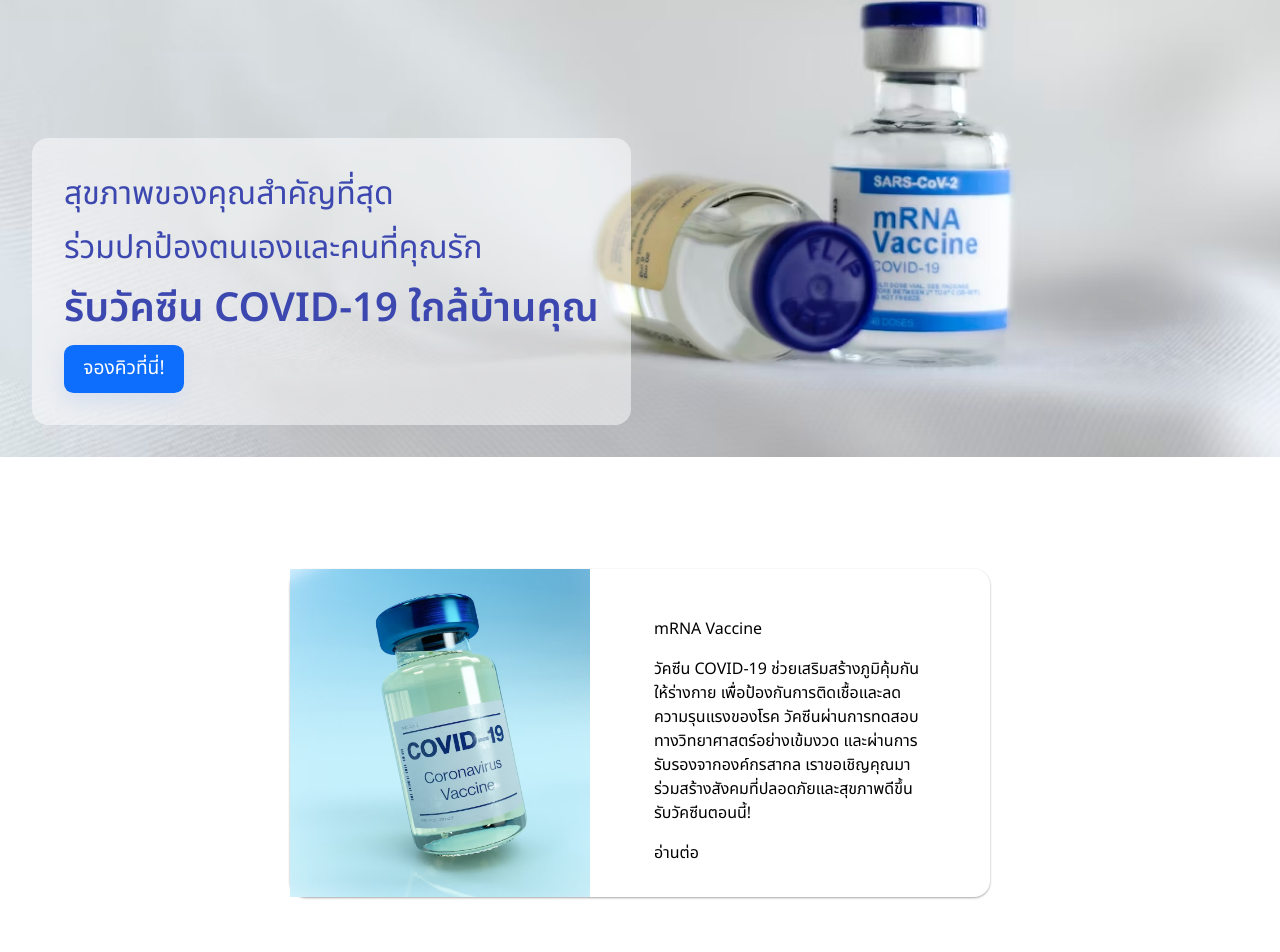
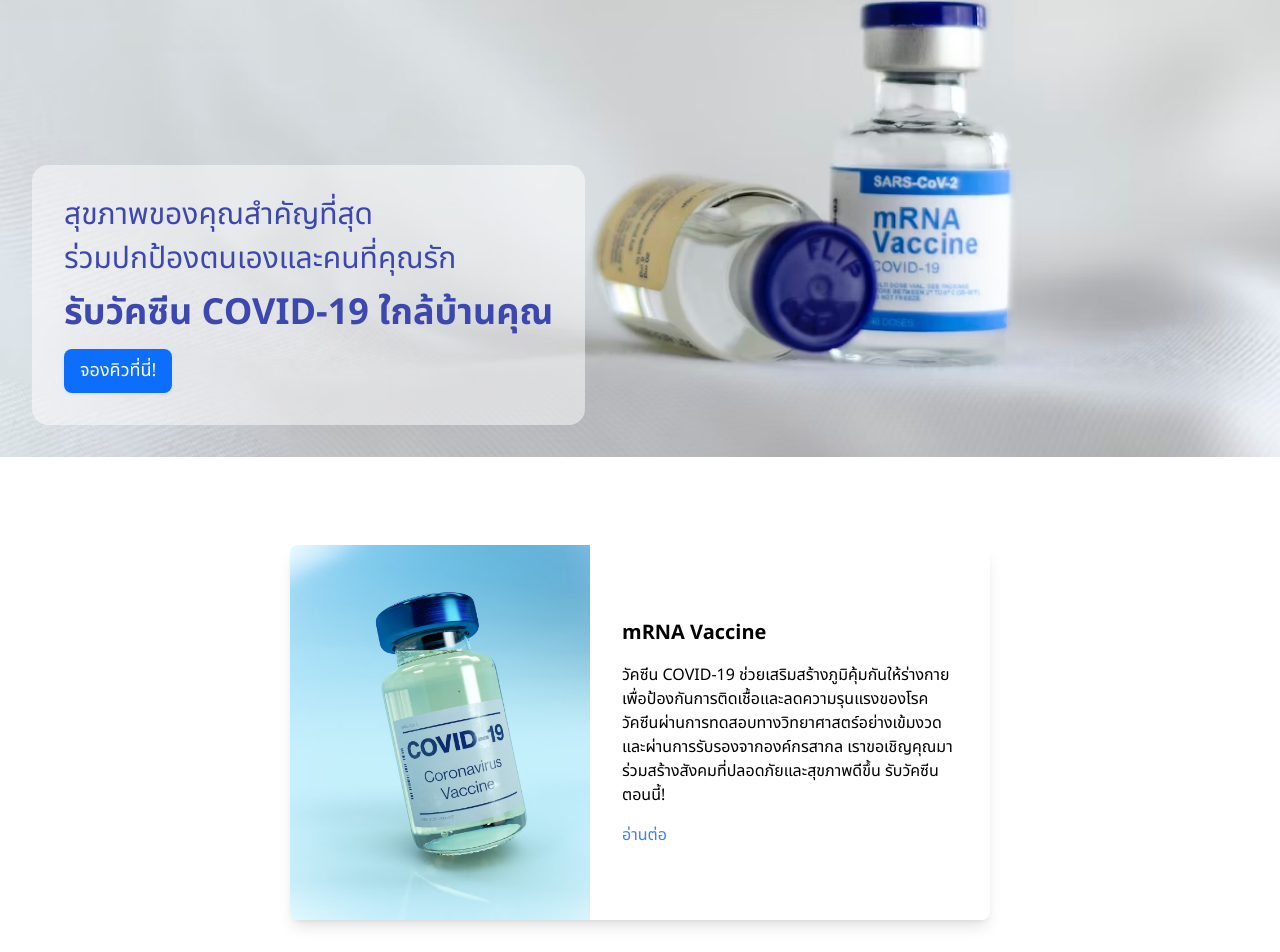
Before and after one commit to patcharapongk/2110507-Asgn03, a Next.js app: page / in a window 1280 px wide. Shown: the part 343-1295 px from the top of the page. Built offline with nearby package versions, Linux system fonts and the light colour scheme.

Commit message:
Migrated from CSS to Tailwind

```diff
--- a/src/components/Banner.tsx
+++ b/src/components/Banner.tsx
@@ -1,22 +1,23 @@
-import styles from "./banner.module.css";
 import Image from "next/image";
 export default function Banner() {
   return (
-    <div className={styles.banner}>
-      <div className={styles.banner_img}>
+    <div className="relative w-screen h-screen my-0 mx-auto">
+      <div className="relative my-0 mx-auto h-full w-full">
         <Image src="/img/banner.jpg" alt="banner" fill objectFit="cover" />
       </div>
-      <div className={styles.banner_overlay}>
-        <h2 className={styles.banner_title_h2}>สุขภาพของคุณสำคัญที่สุด</h2>
-        <h2 className={styles.banner_title_h2}>
-          ร่วมปกป้องตนเองและคนที่คุณรัก
-        </h2>
-
-        <h1 className={styles.banner_title_h1}>
-          รับวัคซีน COVID-19 ใกล้บ้านคุณ
-        </h1>
+      <div className=" absolute bg-white/50 p-8 rounded-2xl bottom-8 left-8 flex flex-col gap-4 text-[rgb(60,72,176)] ">
+        <div className="flex flex-col gap-2">
+          <h2 className="font-normal text-3xl">สุขภาพของคุณสำคัญที่สุด</h2>
+          <h2 className="font-normal text-3xl">
+            ร่วมปกป้องตนเองและคนที่คุณรัก
+          </h2>
+        </div>
+        <h1 className="font-bold text-4xl">รับวัคซีน COVID-19 ใกล้บ้านคุณ</h1>
         <div>
-          <button type="button" className={styles.banner_button}>
+          <button
+            type="button"
+            className="py-2 px-4 border-none rounded-lg bg-[#0D6EFD] text-white text-lg shadow shadow-[rgb(213,223,240)]"
+          >
             จองคิวที่นี่!
           </button>
         </div>
--- a/src/components/InfoCard.tsx
+++ b/src/components/InfoCard.tsx
@@ -1,21 +1,21 @@
 import Image from "next/image";
-import styles from "./infocard.module.css";
 
 export default function InfoCard() {
   return (
-    <div className={styles.wrap}>
-      <div className={styles.card}>
-        <div className={styles.card_pic_wrap}>
+    <div className="mt-2 h-full w-full flex justify-center">
+      <div className="flex bg-white max-w-[700px] my-20 mx-0 rounded-lg shadow-lg ">
+        <div className="relative w-[300px] shrink-0 ">
           <Image
-            className={styles.card_pic_wrap_img}
+            className="w-full h-auto rounded-l-lg object-cover"
             src="/img/vaccine.jpg"
             alt="Coronavirus Vaccine"
-            fill
-            objectFit="cover"
+            height="0"
+            width="0"
+            sizes="100vw"
           />
         </div>
-        <div className={styles.card_content}>
-          <h3>mRNA Vaccine </h3>
+        <div className="w-full flex flex-col justify-center p-8 gap-4">
+          <h3 className="text-xl font-bold">mRNA Vaccine </h3>
           <p>
             วัคซีน COVID-19 ช่วยเสริมสร้างภูมิคุ้มกันให้ร่างกาย
             เพื่อป้องกันการติดเชื้อและลดความรุนแรงของโรค
@@ -25,7 +25,9 @@ export default function InfoCard() {
             รับวัคซีนตอนนี้!
           </p>
           <p>
-            <a href="#0">อ่านต่อ </a>
+            <a href="#0" className="text-blue-500 hover:underline">
+              อ่านต่อ{" "}
+            </a>
           </p>
         </div>
       </div>
--- a/src/components/banner.module.css
+++ /dev/null
@@ -1,49 +0,0 @@
-.banner {
-  position: relative;
-  /* max-width: 1200px; */
-  /* max-height: 500px; */
-  width: 100vw;
-  height: 100vh;
-  margin: 0 auto;
-}
-
-.banner_img {
-  position: relative;
-  margin: 0 auto;
-  width: 100%;
-  height: 100%;
-  object-fit: contain;
-}
-
-.banner_overlay {
-  position: absolute;
-  background-color: rgba(255, 255, 255, 0.5);
-  padding: 2em;
-  border-radius: 1em;
-  bottom: 2em;
-  left: 2em;
-  display: flex;
-  flex-direction: column;
-  gap: 0.4em;
-  color: rgb(60, 72, 176);
-}
-
-.banner_title_h1 {
-  font-size: 2.5em;
-  font-weight: 600;
-}
-
-.banner_title_h2 {
-  font-size: 2em;
-  font-weight: 400;
-}
-
-.banner_button {
-  padding: 0.5em 1em;
-  border: none;
-  border-radius: 0.5em;
-  background-color: #0D6EFD;
-  color: white;
-  font-size: 1.2em;
-  box-shadow: rgb(213, 223, 240) -1px 8px 19px;
-}
--- a/src/components/infocard.module.css
+++ /dev/null
@@ -1,67 +0,0 @@
-.wrap {
-  margin-top: 2em;
-  height: 100%;
-  width: 100%;
-  display: flex;
-  justify-content: center;
-}
-
-.card {
-  display: flex;
-  flex: 0 0 auto;
-  background: #fff;
-  max-width: 700px;
-  margin: 80px 0;
-  border-radius: 1em;
-  box-shadow: 0 1px 3px rgba(0, 0, 0, 0.12), 0 1px 2px rgba(0, 0, 0, 0.24);
-}
-
-.card_pic_wrap {
-  border-radius: 5px 0 0 5px;
-  width: 300px;
-  flex: 0 0 auto;
-  position: relative;
-  background: linear-gradient(to bottom, #969a94, #becbb7);
-}
-
-.card_pic_wrap_img {
-  position: absolute;
-  bottom: 1em;
-  left: 50%;
-  /* margin-left: -175px; */
-  width: 350px;
-}
-
-.card_content {
-  padding: 3em 4em 2em;
-  display: flex;
-  flex-direction: column;
-  gap: 1em;
-}
-
-.my_h3 {
-  font-family: "PT Serif", serif;
-  font-weight: bold;
-  font-size: 2.5em;
-  margin: 0 0 1em;
-}
-
-.my_a {
-  background: #8dc26f;
-  color: #fff;
-  padding: 0 25px;
-  height: 50px;
-  font-size: 0.8em;
-  letter-spacing: 1px;
-  line-height: 50px;
-  display: inline-block;
-  border-radius: 25px;
-  text-decoration: none;
-  margin-top: 1.5em;
-  text-transform: uppercase;
-  border: 1px solid rgba(0, 0, 0, 0.1);
-}
-
-.my_a:hover {
-  background: #70a751;
-}
```
